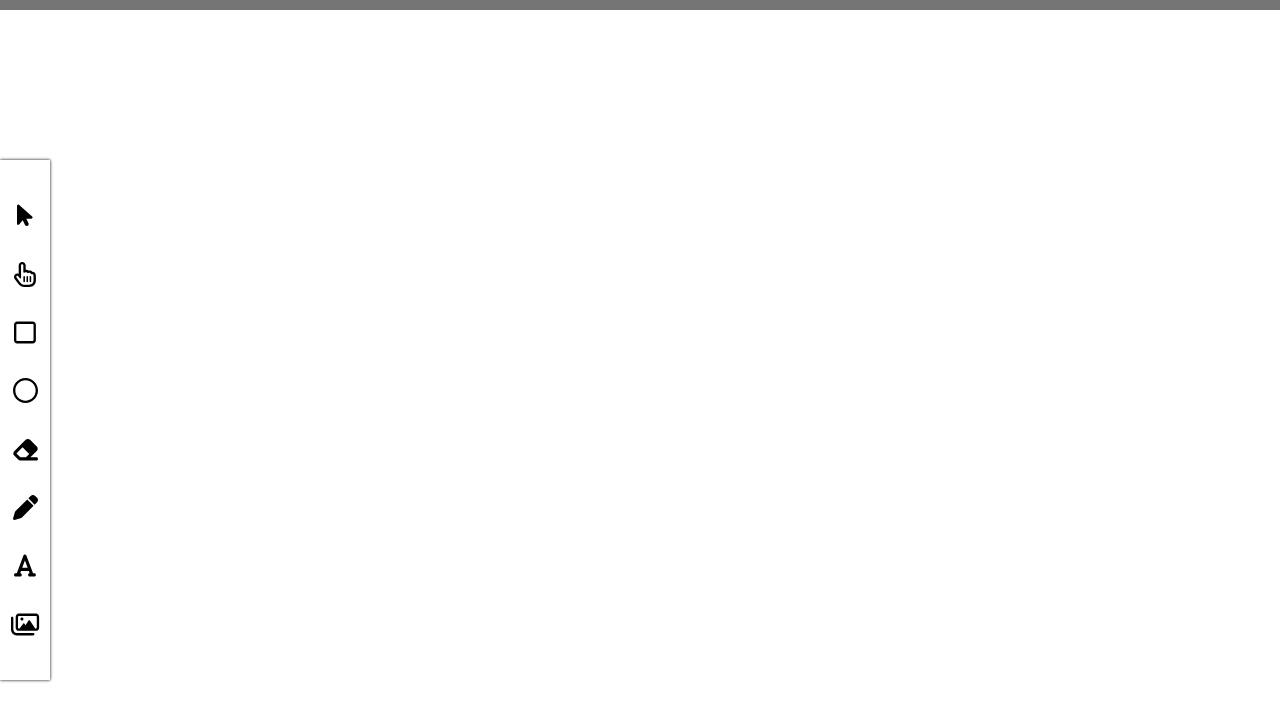
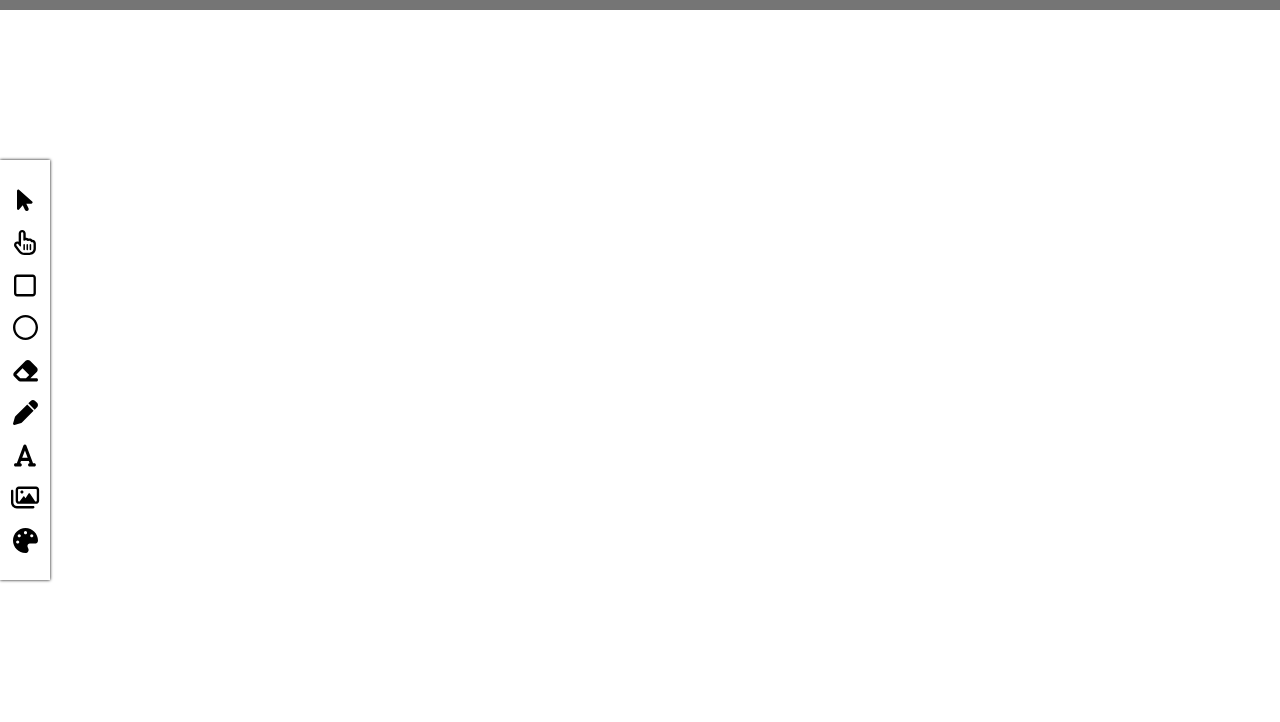
Before and after one commit to leshawn-rice/Writeboard, a plain HTML site: page frontend/index.html in a window 1280 px wide. Shown: the part 40-762 px from the top of the page. Drawn offline with Linux system fonts and the light colour scheme.

Commit message:
added color palette tool

```diff
--- a/frontend/index.html
+++ b/frontend/index.html
@@ -36,6 +36,7 @@
         <i class="fas fa-pen toolbar-item" data-tool="pen"></i>
         <i class="fas fa-font toolbar-item" data-tool="type"></i>
         <i class="far fa-images toolbar-item" data-tool="image"></i>
+        <i class="fas fa-palette toolbar-colors" data-tool="palette"></i>
 
       </div>
       <canvas id="canvas"></canvas>
--- a/frontend/styles/toolbar.css
+++ b/frontend/styles/toolbar.css
@@ -13,8 +13,13 @@
   justify-content: space-evenly;
   padding-top: 1rem;
   padding-bottom: 1rem;
+  max-height: 50%;
 }
 
 .toolbar-item {
   cursor: pointer;
 }
+
+.toolbar-colors {
+  cursor: pointer;
+}
```
